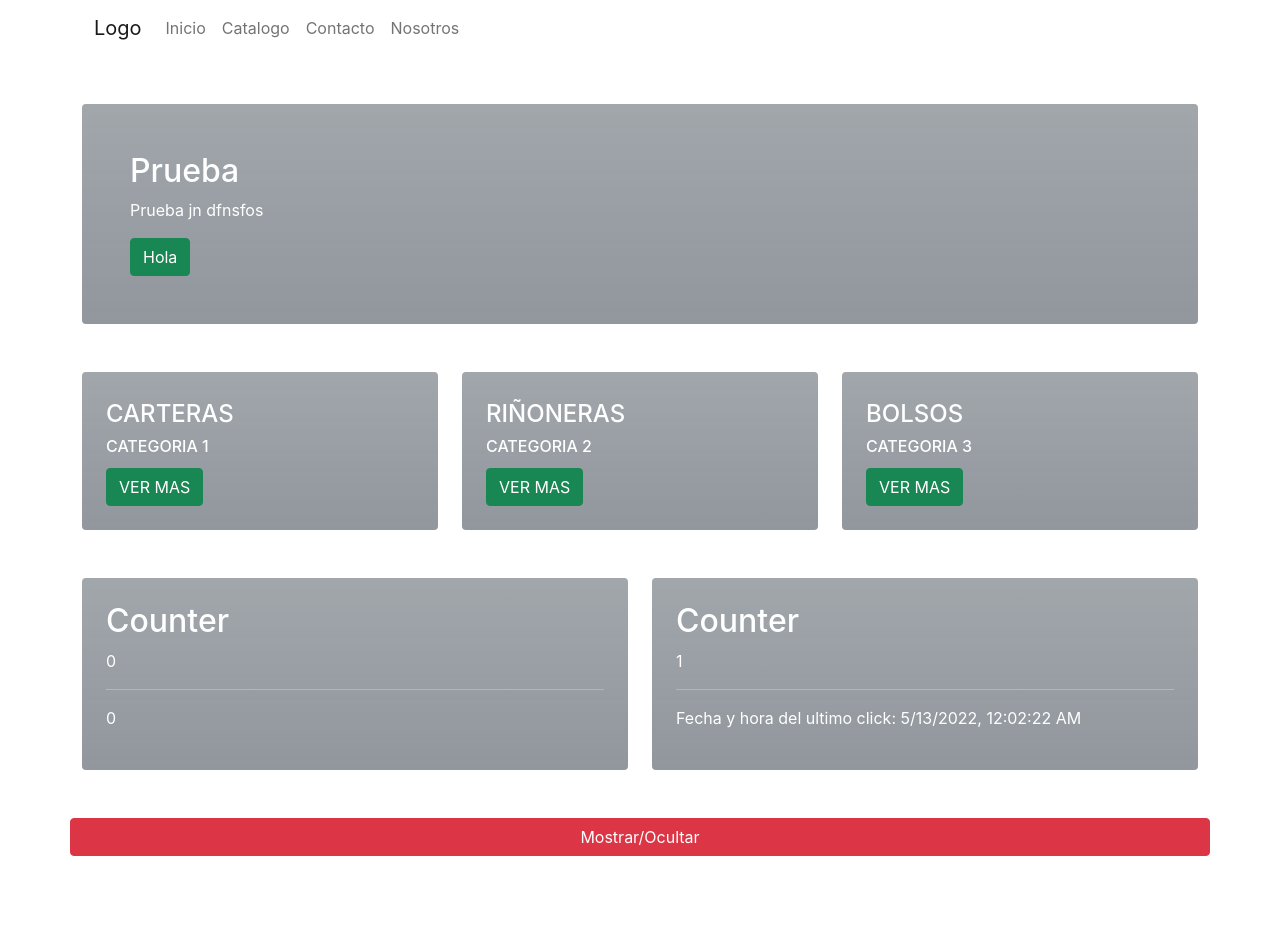
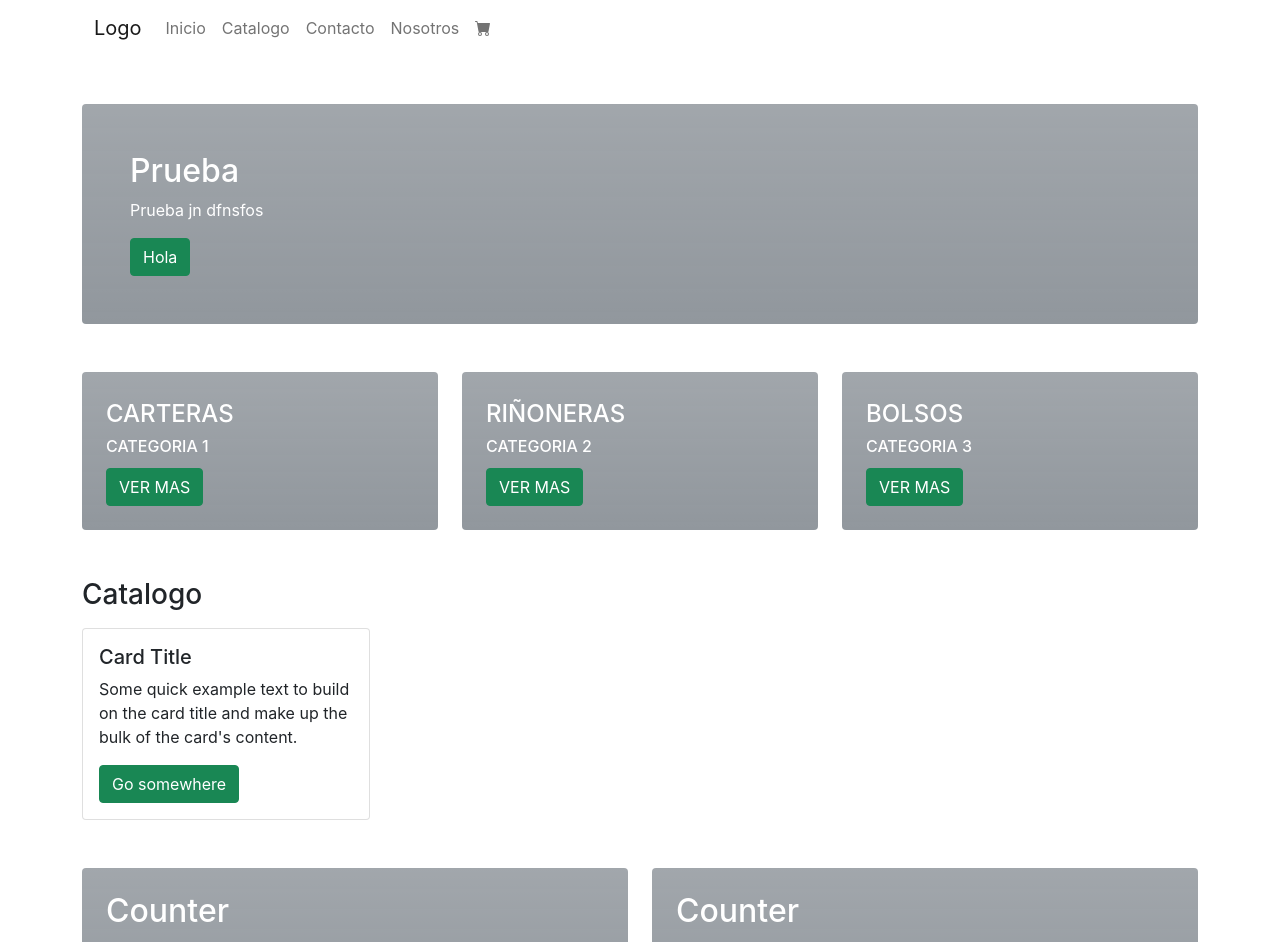
Before and after one commit to juaniforclaz/curso-react-forclaz, a React (Create React App) app: page / in a window 1280 px wide. Shown: the top 942 px of the page. Before the commit the page ends 904 px from the top, so only its background shows below. Built offline with nearby package versions, Linux system fonts and the light colour scheme.

Commit message:
Desafio Cart Item

```diff
--- a/package.json
+++ b/package.json
@@ -10,6 +10,8 @@
     "react": "^18.1.0",
     "react-bootstrap": "^2.4.0",
     "react-dom": "^18.1.0",
+    "react-holder": "^1.0.0",
+    "react-icons": "^4.3.1",
     "react-scripts": "5.0.1",
     "web-vitals": "^2.1.4"
   },
--- a/src/App.js
+++ b/src/App.js
@@ -5,6 +5,8 @@ import { Card } from './Components/Card/Card';
 import { Counter } from './Components/Counter/Counter'
 import { Counter2 } from './Components/Counter2/Counter2'
 import { useState } from 'react';
+import { ItemListContainer } from './Components/ItemListContainer/ItemListContainer';
+import { ItemCard } from './Components/ItemCard/ItemCard'
 
 function App() {
 
@@ -18,7 +20,7 @@ function App() {
     <div className="container">
       <NavBar />
       <Hero />
-      <div className='row'>
+      <div className='row mb-5'>
         <div className='col'>
           <Card title='Carteras' subtitle='Categoria 1' button='Ver mas' />
         </div>
@@ -27,6 +29,12 @@ function App() {
         </div>
         <div className='col'>
           <Card title='Bolsos' subtitle='Categoria 3' button='Ver mas' />
+        </div>
+      </div>
+      <div className='row'>
+        <div className='col rounded'>
+          <h3 className='mb-3'>Catalogo</h3>
+          <ItemListContainer/>
         </div>
       </div>
       <div className='row mb-5'>
@@ -40,8 +48,6 @@ function App() {
       <div className='row mb-5'>
         <button className='btn btn-danger' onClick={mostrarCounter}>Mostrar/Ocultar</button>
       </div>
-
-
     </div >
   )
 }
--- /dev/null
+++ b/src/Components/CartItem.js
@@ -0,0 +1,7 @@
+import { BsFillCartFill } from "react-icons/bs";
+
+export const CartItem = () => {
+    return (
+        <BsFillCartFill/>
+    )
+}
--- /dev/null
+++ b/src/Components/ItemCard/ItemCard.js
@@ -0,0 +1,18 @@
+import { Card } from "react-bootstrap";
+import { Button } from "react-bootstrap";
+import Holder from "react-holder/lib/holder";
+
+export const ItemCard = () => {
+    return (
+        <Card style={{ width: '18rem' }}>
+            <Card.Body>
+                <Card.Title>Card Title</Card.Title>
+                <Card.Text>
+                    Some quick example text to build on the card title and make up the bulk of
+                    the card's content.
+                </Card.Text>
+                <Button variant="success">Go somewhere</Button>
+            </Card.Body>
+        </Card >
+    )
+}
--- /dev/null
+++ b/src/Components/ItemListContainer/ItemListContainer.js
@@ -0,0 +1,7 @@
+import { ItemCard } from "../ItemCard/ItemCard"
+
+export const ItemListContainer = () => {
+    return (
+            <ItemCard />
+    )
+}
--- a/src/Components/NavBar.js
+++ b/src/Components/NavBar.js
@@ -1,7 +1,7 @@
-import { Navbar } from 'react-bootstrap';
+import { Navbar, NavItem } from 'react-bootstrap';
 import { Nav } from 'react-bootstrap';
 import { Container } from 'react-bootstrap';
-import { NavDropdown } from 'react-bootstrap';
+import { CartItem } from './CartItem';
 
 export const NavBar = () => {
 
@@ -17,6 +17,7 @@ export const NavBar = () => {
                         <Nav.Link href="#">Catalogo</Nav.Link>
                         <Nav.Link href="#">Contacto</Nav.Link>
                         <Nav.Link href="#">Nosotros</Nav.Link>
+                        <Nav.Link className='d-flex align-items-center'><CartItem/></Nav.Link>
                     </Nav>
                 </Navbar.Collapse>
             </Container>
```
Also changed, not shown: 1 other file (tests, documents, lock files or other folders).
